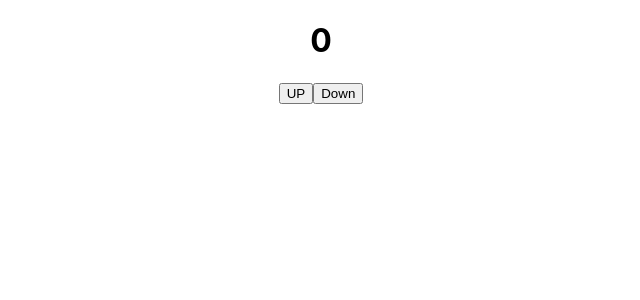
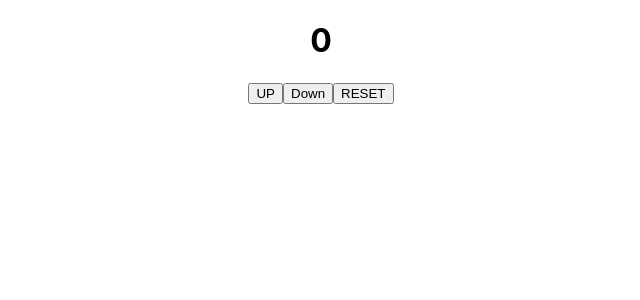
Before and after one commit to J2b2590/practice_assesment, a React (Create React App) app: page / in a window 1280 px wide. Shown: the top 300 px of the page, without its empty margins (319-959 px from the left). Built offline with nearby package versions, Linux system fonts and the light colour scheme.

Commit message:
reset count func passed and updating

```diff
--- a/src/App.js
+++ b/src/App.js
@@ -20,13 +20,16 @@ class App extends Component {
   DownCount = () => {
     this.setState({ count: this.state.count - 1 });
   };
-
+  ResetCount = () => {
+    this.setState({ count: (this.state.count = 0) });
+  };
   render() {
     return (
       <Counter
         {...this.state}
         UpCount={this.UpCount}
         DownCount={this.DownCount}
+        ResetCount={this.ResetCount}
       />
     );
   }
--- a/src/Counter.js
+++ b/src/Counter.js
@@ -8,6 +8,7 @@ const Counter = (props) => {
       <h1>{props.count}</h1>
       <button onClick={() => props.UpCount()}>UP</button>
       <button onClick={() => props.DownCount()}>Down</button>
+      <button onClick={() => props.ResetCount()}>RESET</button>
     </div>
   );
 };
```
